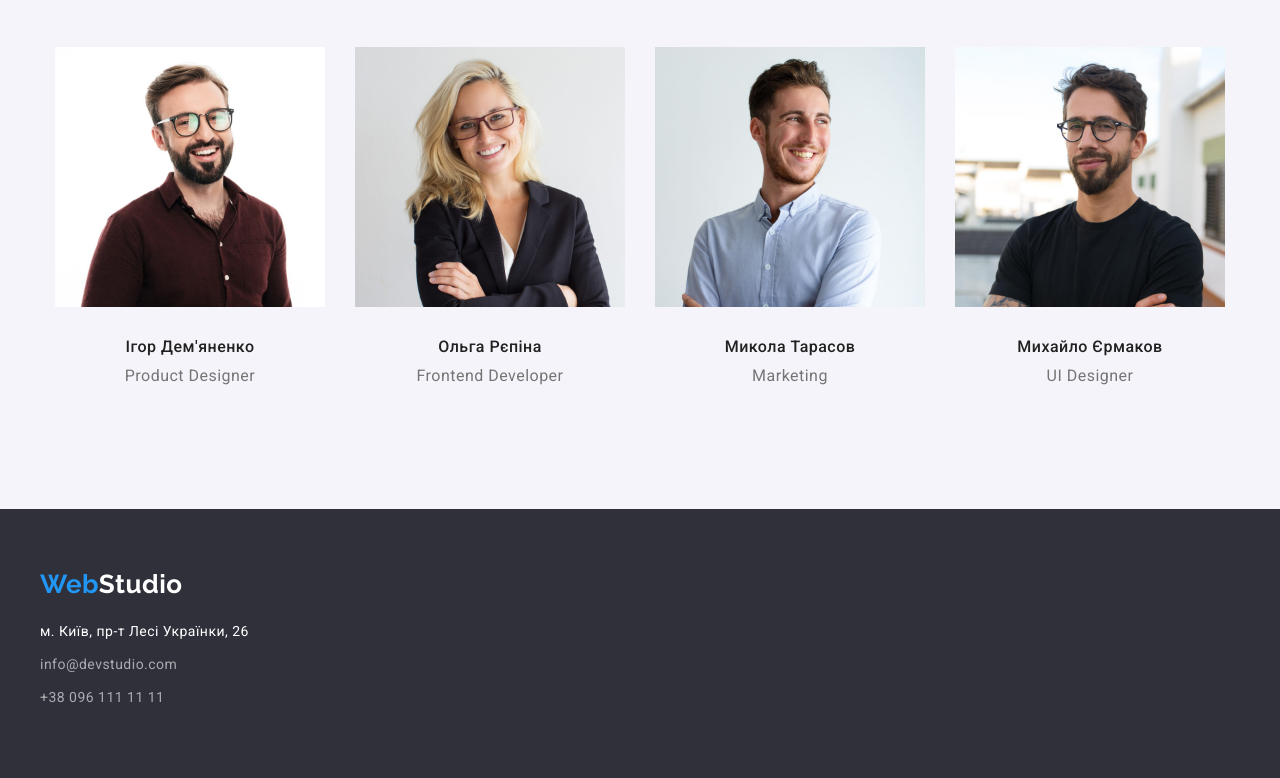
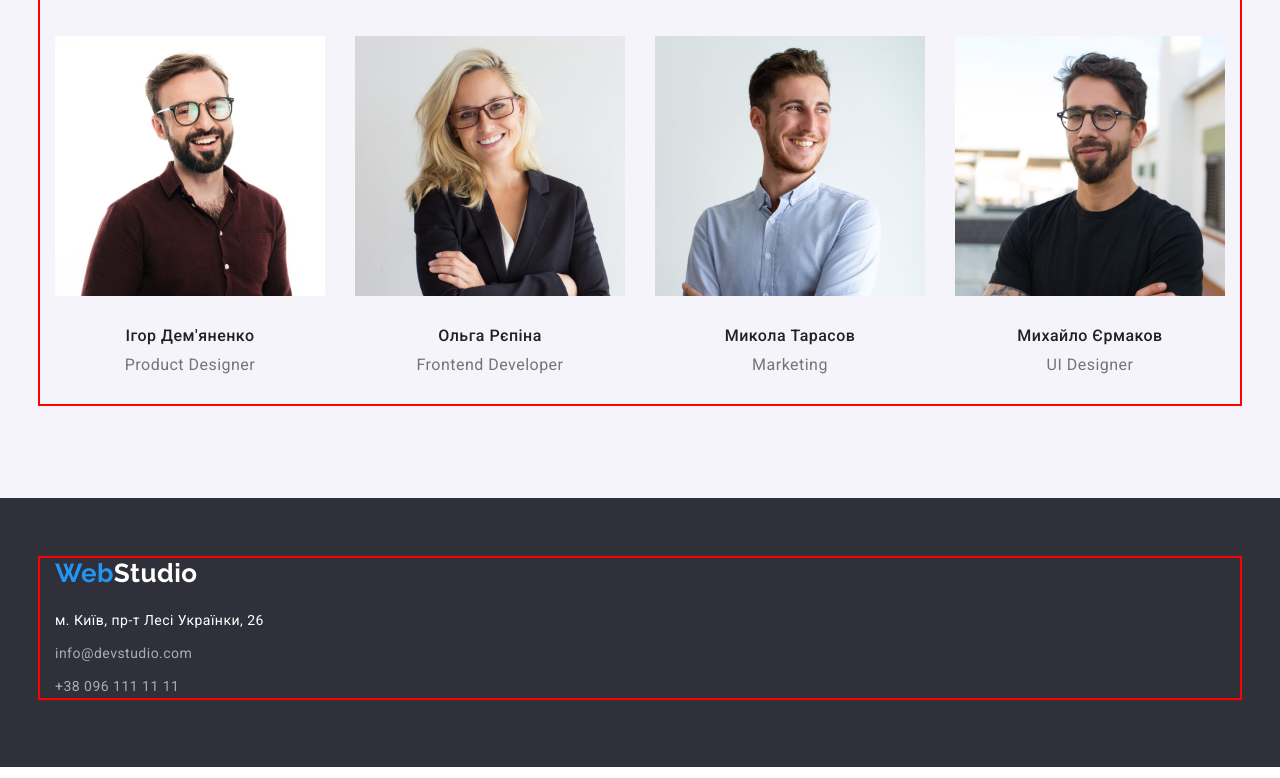
Before and after one commit to OleksandrPinchuk/goit-markup-hw-03, a plain HTML site: page index.html in a window 1280 px wide. Shown: the part 1597-2375 px from the top of the page. Drawn offline with nearby package versions, Linux system fonts and the light colour scheme.

Commit message:
finalized hw-3

```diff
--- a/css/styles.css
+++ b/css/styles.css
@@ -33,6 +33,8 @@ img {
   padding-left: 15px;
   padding-right: 15px;
   margin: 0 auto;
+  outline: 2px solid red;
+
 }
 .section {
   padding-top: 94px;
@@ -111,10 +113,9 @@ img {
 .header-box {
   display: flex;
   align-items: center;
-  padding-top: 11px;
 }
 /* hero */
-.hero {
+.hero{
   padding-top: 200px;
   padding-bottom: 200px;
   background-color: var(--black-background-color);
@@ -229,9 +230,8 @@ img {
   margin-bottom: 50px;
 }
 .team-title {
-  margin-top: 30px;
-  margin-bottom: 0;
-
+  margin-top: 0;
+  margin-bottom: 10px;
   color: var(--title-text-color);
   font-weight: 500;
   font-size: 16px;
@@ -239,15 +239,18 @@ img {
   text-align: center;
 }
 .team-text {
-  margin-top: 10px;
-  margin-bottom: 30px;
-
+  margin-top: 0;
+  margin-bottom: 0;
   line-height: 1.19;
   text-align: center;
 }
 .team-list {
   display: flex;
   justify-content: space-between;
+}
+.team-description {
+  padding-top: 30px;
+  padding-bottom: 30px;
 }
 /* portfolio */
 .filter {
@@ -292,20 +295,23 @@ img {
   margin-top: 30px;
 }
 .card-title {
-  margin: 0 24px 4px 24px;
-  padding: 20px 0 0 0;
+  margin-top: 0;
+  margin-bottom: 4px;
   color: var(--title-text-color);
   font-size: 18px;
   line-height: 2;
   letter-spacing: 0.06em;
 }
 .card-text {
-  margin: 0 24px 20px 24px;
+  margin-top: 0;
+  margin-bottom: 0;
 
   color: var(--primary-text-color);
   line-height: 1.88;
 }
 .description {
+  padding: 20px 24px;
+
   width: calc(100% - 60px / 3);
   min-width: 370px;
   border-bottom: 1px solid var(--border-button-portfolio);
@@ -314,10 +320,8 @@ img {
 }
 /*-footer */
 .footer {
+  padding: 60px 0;
   background-color: var(--black-background-color);
-}
-.footer-container {
-  padding: 60px 0;
 }
 .footer-logo {
   display: block;
--- a/index.html
+++ b/index.html
@@ -51,9 +51,8 @@
     </section>
 
     <!-- Переваги -->
-
+    <section class="section">
       <div class="container">
-      <section class="section">
         <ul class="features list">
           <li class="features-item">
             <h3 class="features-title">УВАГА ДО ДЕТАЛЕЙ</h3>
@@ -83,11 +82,11 @@
             </p>
           </li>
         </ul>
+      </div>
     </section>
-    </div>
     <!-- Чим ми займаємось -->
+    <section class="section no-padding">
       <div class="container">
-      <section class="section no-padding">
         <h2 class="section-title work">Чим ми займаємося</h2>
         <ul class="list example">
           <li>
@@ -100,8 +99,8 @@
             <img src="./images/example-3.jpg" alt="Дизайн" width="370" height="294" />
           </li>
         </ul>
+      </div>
     </section>
-    </div>
     <!-- Наша команда -->
     <section class="section team-section">
       <div class="container">
@@ -109,23 +108,31 @@
         <ul class="team-list list">
           <li>
             <img src="./images/pd.jpg" alt="Продакт дизайнер" width="270" />
+            <div class="team-description">
               <h3 class="team-title">Ігор Дем'яненко</h3>
               <p class="team-text">Product Designer</p>
+            </div>
           </li>
           <li>
             <img src="./images/fd.jpg" alt="Фронтенд девелопер" width="270" />
+            <div class="team-description">
               <h3 class="team-title">Ольга Рєпіна</h3>
               <p class="team-text">Frontend Developer</p>
+            </div>
           </li>
           <li>
             <img src="./images/m.jpg" alt="Маркетинг" width="270" />
+            <div class="team-description">
               <h3 class="team-title">Микола Тарасов</h3>
               <p class="team-text">Marketing</p>
+            </div>
           </li>
           <li>
             <img src="./images/uid.jpg" alt="Графічний дизайнер" width="270" />
+            <div class="team-description">
               <h3 class="team-title">Михайло Єрмаков</h3>
               <p class="team-text">UI Designer</p>
+            </div>
           </li>
         </ul>
       </div>
@@ -133,7 +140,7 @@
   </main>
   <!-- Футер -->
   <footer class="footer">
-    <div class="footer-container container">
+    <div class="container">
       <div class="footer-logo">
         <a href="./index.html" class="logo">Web<span class="footer-accent">Studio</span></a>
       </div>
```
Also changed, not shown: portfolio.html (+5 -5 lines). Lines whose indentation alone changed are shown as unchanged.
